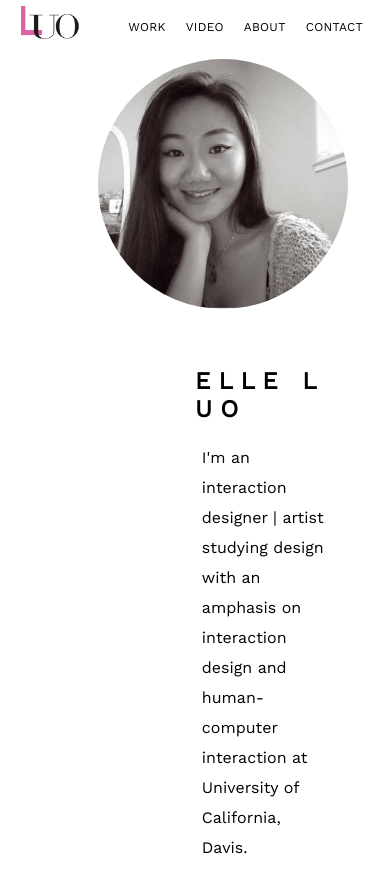
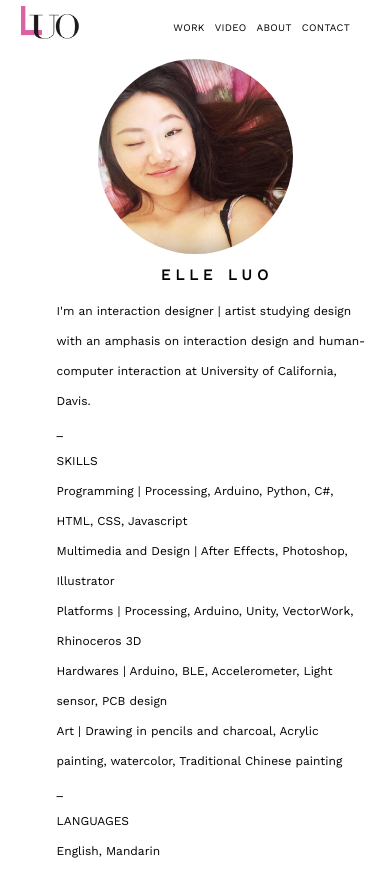
Before and after one commit to eluo0/elleluo.com, a plain HTML site: page about.html in a window 390 px wide. Shown: the top 869 px of the page. Drawn offline with nearby package versions, Linux system fonts and the light colour scheme; a web font is replaced by a local one.

Commit message:
update website to be responsive

```diff
--- a/about.html
+++ b/about.html
@@ -31,7 +31,7 @@
     </nav>
   </div>
     <div class="col-1">
-    <img class="profile-pic col-2"  src="images/profile-pic.jpg" alt="profile-pic">
+    <img class="profile-pic col-2"  src="images/pic.jpg" alt="profile-pic">
     <div class="col-3">
       <div class="about">
     <h2> E L L E &nbsp; L U O</h2>
--- a/css/style.css
+++ b/css/style.css
@@ -45,9 +45,11 @@ nav a:hover{
 }
 
 .profile-pic{
-  width: 250px;
+  width: 100%;
   border-radius: 125px;
-
+  width: 100%;
+  max-width: 250px;
+  height: auto;
 }
 
 .img-logo{
@@ -117,5 +119,55 @@ h3{
   font-family: 'Work Sans', sans-serif;
   font-size: 20px;
   font-weight: 100;
-  margin-bottom: 50px;
+  margin-bottom: 20px;
 }
+@media screen and (max-width: 1000px) {
+  h3 {
+    font-size: 13px;
+  }
+  p{
+    font-size: 12px;
+}
+  h2{
+    font-size: 15px;
+  text-align: center;
+  }
+  nav a {
+  padding:5px 5px;  /* variable width */
+  text-indent: 35px;
+  letter-spacing: .3px;
+  font-size: 10px;
+  color: black;
+  text-decoration: none;
+  }
+  nav{
+    display: block;
+    width: 250px;
+    height: 35px;
+    float: right;
+    overflow: hidden;
+  }
+  .about{
+    width: 90%;
+    float: right;
+    margin: auto;
+  }
+  .profile-pic{
+    border-radius: 125px;
+    max-width: 250px;
+    display: block;
+   margin-left: 25%;
+   margin-right: 25%;
+   width: 50%;
+  }
+  #page{
+    background-color: white;
+    width: 100%;
+    margin: auto;
+  }
+  .row{
+    padding-top: 70px;
+    margin: 0% 5% 0% 5%;
+  }
+
+}
```
Also changed, not shown: images/pic.jpg (added).
